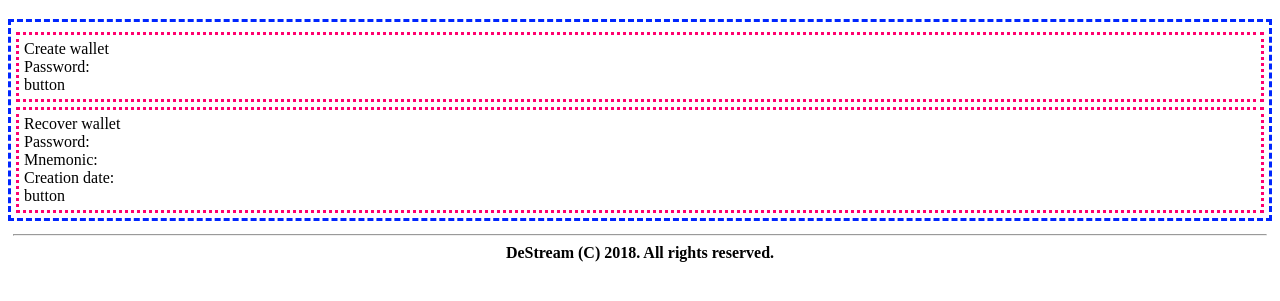
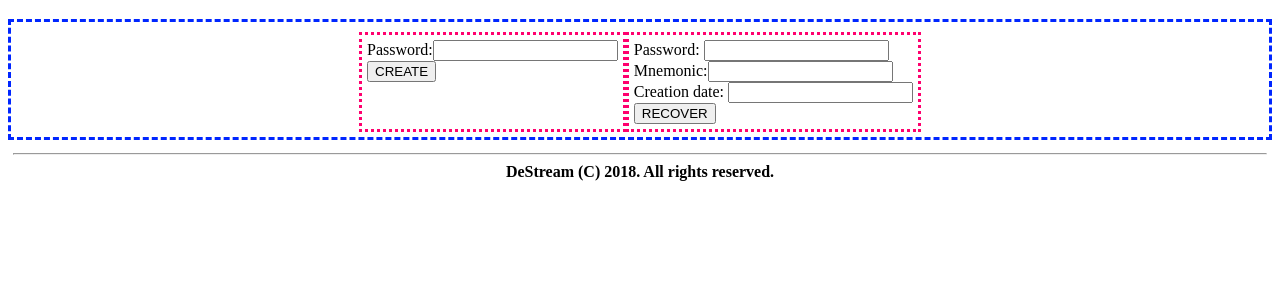
Before and after one commit to DeStream-dev/destream-node-wallet-ui, a plain HTML site: page src/wwwroot/Index.html in a window 1280 px wide. Shown: the part 61-362 px from the top of the page. Drawn offline with Linux system fonts and the light colour scheme; no server answers.

Commit message:
Modify inputs

```diff
--- a/src/wwwroot/Index.css
+++ b/src/wwwroot/Index.css
@@ -48,3 +48,10 @@ ul li
     font-size:16px;
     font-weight:bold;
 }
+
+.LoginClass
+{
+    display: flex;
+    flex-direction: row;
+    justify-content: center;
+}
--- a/src/wwwroot/Index.html
+++ b/src/wwwroot/Index.html
@@ -7,32 +7,33 @@
 </head>
 <body>
 <header><h1>DeStream</h1></header>
-<section id="Login" hidden>
+<section id="Login" hidden class="LoginClass">
     <article>
-        <div>Create wallet</div>
-        Password: <span id="NewPassword" contenteditable="true"></span>
-        <div id="CreateWallet" onclick="CreateWalletClick()">button</div>
+        <label for="NewPassword">Password:</label><input id="NewPassword"/>
+        <br/>
+        <button id="CreateWallet" onclick="CreateWalletClick()">CREATE</button>
     </article>
     <article>
-        <div>Recover wallet</div>
-        <div>Password: <span id="RecoverPassword" contenteditable="true"></span></div>
-        <div>Mnemonic: <span id="Mnemonic" contenteditable="true"></span></div>
-        <div>Creation date: <span id="CreationDate" contenteditable="true"></span></div>
-        <div id="RecoverWallet" onclick="RecoverWalletClick()">button</div>
+        <label for="RecoverPassword">Password: </label><input id="RecoverPassword"/>
+        <br/>
+        <label for="Mnemonic">Mnemonic:</label><input id="Mnemonic" contenteditable="true">
+        <br/>
+        <label for="CreationDate">Creation date: </label><input id="CreationDate" contenteditable="true">
+        <br/>
+        <button id="RecoverWallet" onclick="RecoverWalletClick()">RECOVER</button>
     </article>
 </section>
 <section id="WalletInfo" hidden>
     <header>
-        <div id="TotalValue">asdf</div>
+        <div id="TotalValue"></div>
         <div>
-            <div onclick="ProcessSendDialog()">SEND</div>
-            <div id="SendDialog" hidden>
-                <div id="SendAddress" contenteditable="true">asdf</div>
-                <div id="SendAmount" contenteditable="true">f2q3f</div>
+            <div>
+                <div id="SendAddress" contenteditable="true"></div>
+                <div id="SendAmount" contenteditable="true"></div>
                 <div id="SendTransaction" onclick="SendTransactionClick()">Send</div>
             </div>
             <div onclick="ProcessRecieveTransaction()">RECIEVE</div>
-            <div id="RecieveDialog" hidden></div>
+            <div id="RecieveDialog"></div>
         </div>
         <div>
             <div>ALL</div>
```
